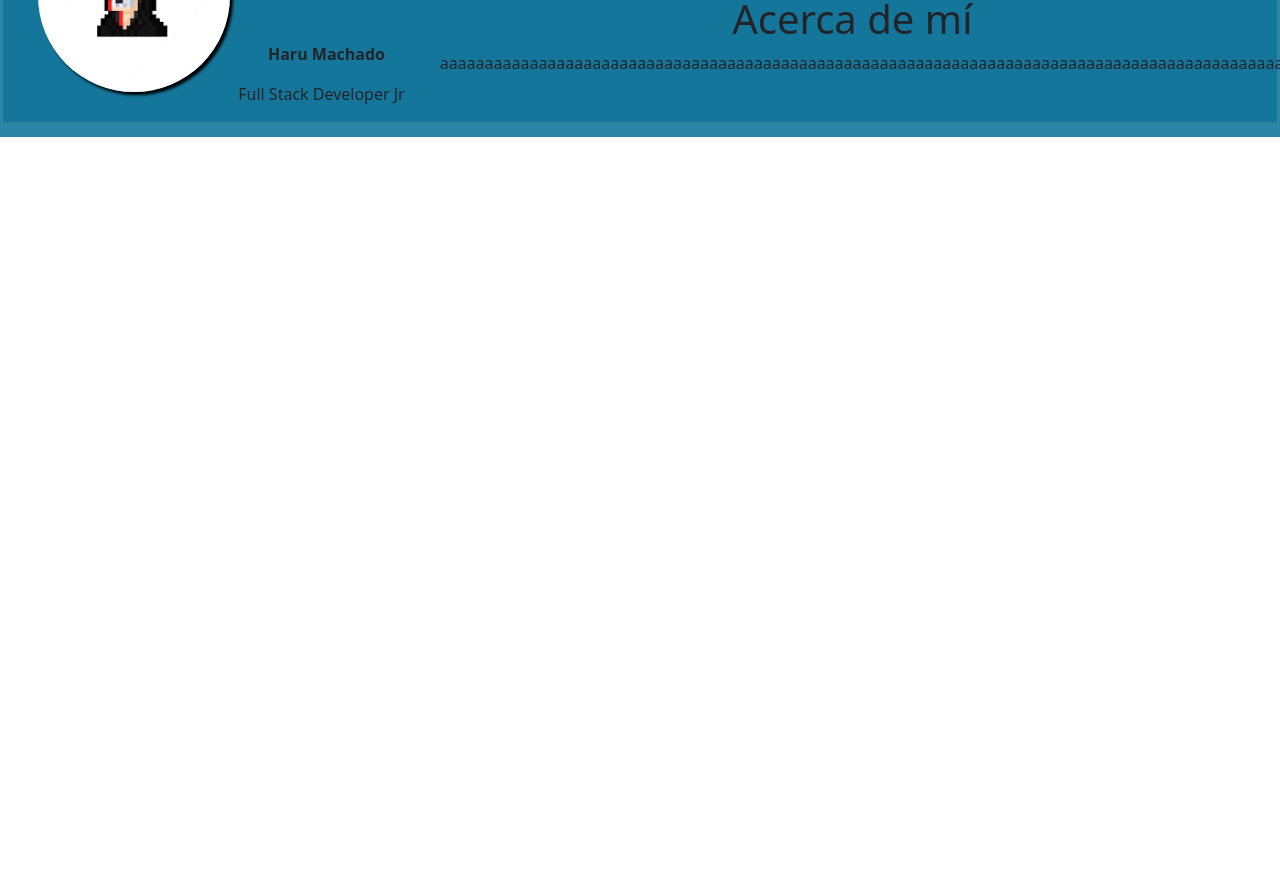
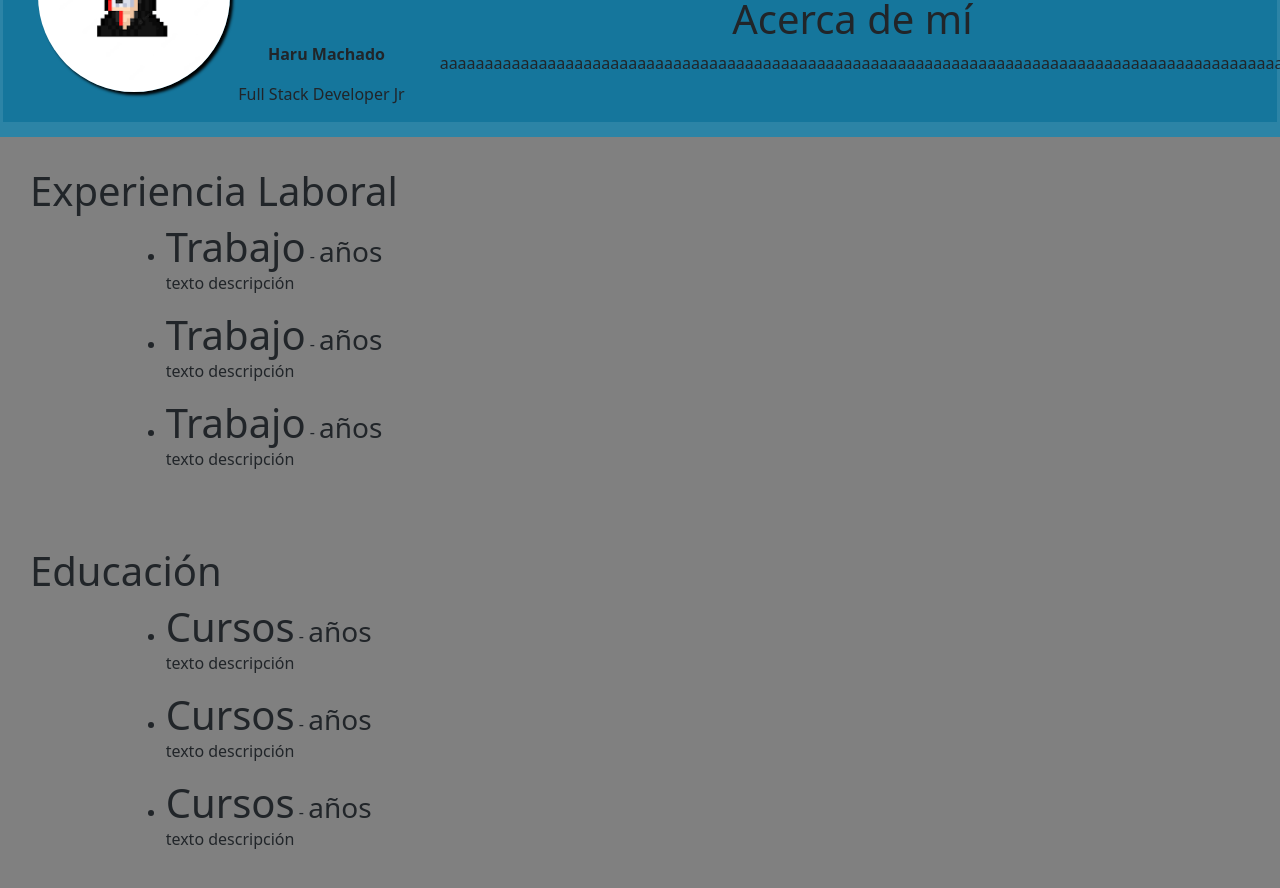
Before and after one commit to ToKiodfm/Frontend, an Angular app in the folder Proyecto_HM/: page / in a window 1280 px wide. Shown: the part 600-1488 px from the top of the page. Before the commit the page ends 800 px from the top, so only its background shows below. Built offline with nearby package versions, Linux system fonts and the light colour scheme.

Commit message:
se agregó experiencia y educación

```diff
--- a/Proyecto_HM/src/app/app.component.html
+++ b/Proyecto_HM/src/app/app.component.html
@@ -1,2 +1,4 @@
 <app-header></app-header>
 <app-acerca-de></app-acerca-de>
+<app-experiencia></app-experiencia>
+<app-educacion></app-educacion>
--- a/Proyecto_HM/src/app/app.module.ts
+++ b/Proyecto_HM/src/app/app.module.ts
@@ -7,6 +7,8 @@
 import { SocialesComponent } from './components/sociales/sociales.component';
 import { BannerComponent } from './components/banner/banner.component';
 import { AcercaDeComponent } from './components/acerca-de/acerca-de.component';
+import { ExperienciaComponent } from './components/experiencia/experiencia.component';
+import { EducacionComponent } from './components/educacion/educacion.component';
 
 @NgModule({
   declarations: [
@@ -15,7 +17,9 @@
     LogoAPComponent,
     SocialesComponent,
     BannerComponent,
-    AcercaDeComponent
+    AcercaDeComponent,
+    ExperienciaComponent,
+    EducacionComponent
   ],
   imports: [
     BrowserModule
--- /dev/null
+++ b/Proyecto_HM/src/app/components/educacion/educacion.component.css
@@ -0,0 +1,9 @@
+.row{
+    padding: 30px;
+}
+div{
+    background: grey;
+}
+h1,h3{
+    display: inline;
+}
--- /dev/null
+++ b/Proyecto_HM/src/app/components/educacion/educacion.component.html
@@ -0,0 +1,18 @@
+<div class="row">
+    <h1>Educación</h1>
+    <div class="col-lg-1"></div>
+    <div class="col-lg-11">
+        <ul>
+            <li> <h1>Cursos</h1> - <h3>años</h3></li>
+            <p>texto descripción</p>
+        </ul>
+        <ul>
+            <li> <h1>Cursos</h1> - <h3>años</h3></li>
+            <p>texto descripción</p>
+        </ul>
+        <ul>
+            <li> <h1>Cursos</h1> - <h3>años</h3></li>
+            <p>texto descripción</p>
+        </ul>
+    </div>
+</div>
--- /dev/null
+++ b/Proyecto_HM/src/app/components/educacion/educacion.component.ts
@@ -0,0 +1,15 @@
+import { Component, OnInit } from '@angular/core';
+
+@Component({
+  selector: 'app-educacion',
+  templateUrl: './educacion.component.html',
+  styleUrls: ['./educacion.component.css']
+})
+export class EducacionComponent implements OnInit {
+
+  constructor() { }
+
+  ngOnInit(): void {
+  }
+
+}
--- /dev/null
+++ b/Proyecto_HM/src/app/components/experiencia/experiencia.component.css
@@ -0,0 +1,9 @@
+.row{
+    padding: 30px;
+}
+div{
+    background: grey;
+}
+h1,h3{
+    display: inline;
+}
--- /dev/null
+++ b/Proyecto_HM/src/app/components/experiencia/experiencia.component.html
@@ -0,0 +1,18 @@
+<div class="row">
+    <h1>Experiencia Laboral</h1>
+    <div class="col-lg-1"></div>
+    <div class="col-lg-11">
+        <ul>
+            <li> <h1>Trabajo</h1> - <h3>años</h3></li>
+            <p>texto descripción</p>
+        </ul>
+        <ul>
+            <li> <h1>Trabajo</h1> - <h3>años</h3></li>
+            <p>texto descripción</p>
+        </ul>
+        <ul>
+            <li> <h1>Trabajo</h1> - <h3>años</h3></li>
+            <p>texto descripción</p>
+        </ul>
+    </div>
+</div>
--- /dev/null
+++ b/Proyecto_HM/src/app/components/experiencia/experiencia.component.ts
@@ -0,0 +1,15 @@
+import { Component, OnInit } from '@angular/core';
+
+@Component({
+  selector: 'app-experiencia',
+  templateUrl: './experiencia.component.html',
+  styleUrls: ['./experiencia.component.css']
+})
+export class ExperienciaComponent implements OnInit {
+
+  constructor() { }
+
+  ngOnInit(): void {
+  }
+
+}
```
Also changed, not shown: 2 other files (tests, documents, lock files or other folders).
